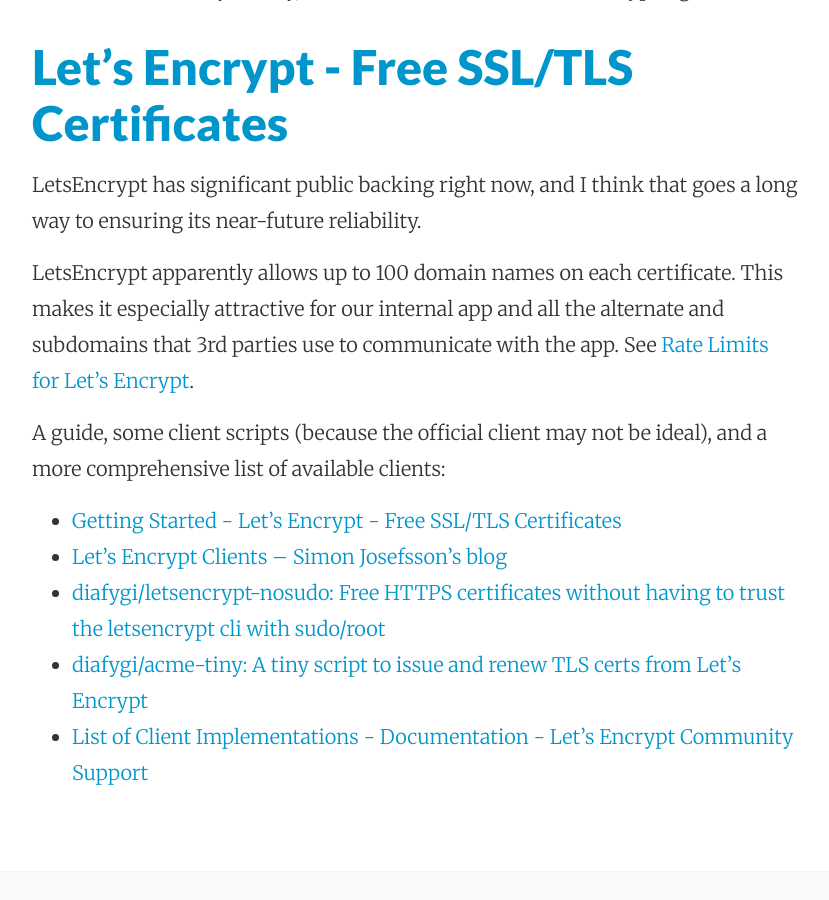
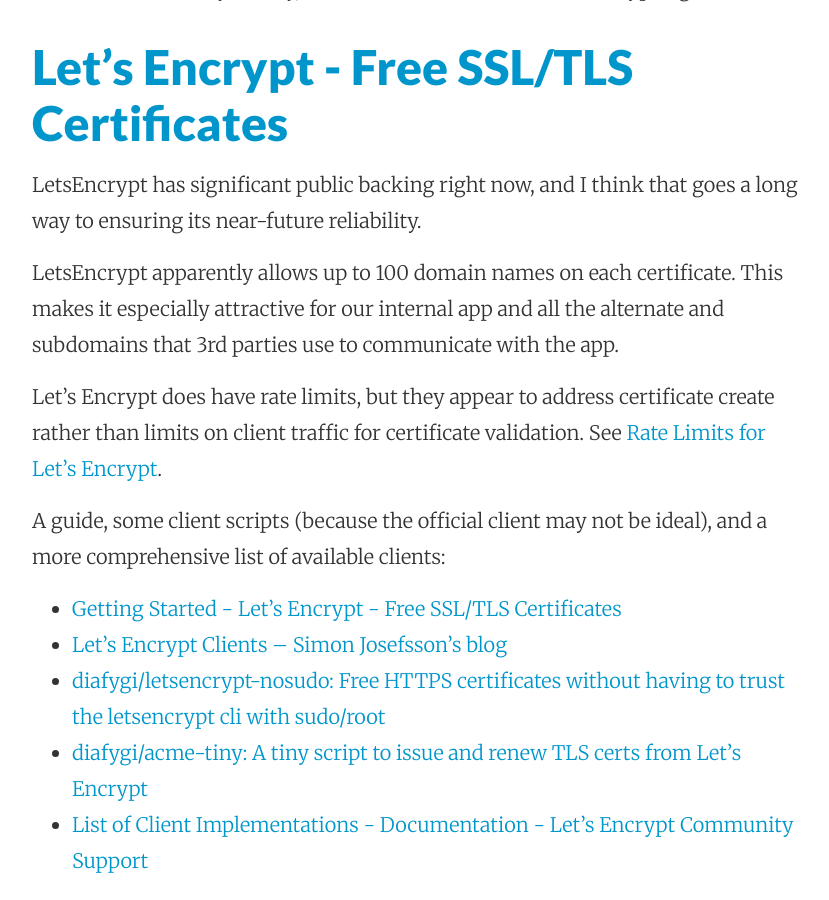
Before and after one commit to mattymaloney/mattymaloney.github.io, a Jekyll site: the page built from _posts/2016-03-03-free-ssl-tls-certs.md, in a window 1280 px wide and 900 px high, scrolled down 1110 px. Shown: the whole window, without its empty margins (224-1053 px from the left). Built offline with Jekyll 4.4.1, drawn with Linux system fonts in a browser that asks for light colours.

Commit message:
Updated 2016-03-03-free-ssl-tls-certs.md

```diff
--- a/_posts/2016-03-03-free-ssl-tls-certs.md
+++ b/_posts/2016-03-03-free-ssl-tls-certs.md
@@ -3,6 +3,7 @@
 layout: post
 title: Free SSL/TLS Certificates
 ---
+
 
 So far, I see 3 ways to get free SSL certificates.
 
@@ -24,7 +25,9 @@
 
 LetsEncrypt has significant public backing right now, and I think that goes a long way to ensuring its near-future reliability.
 
-LetsEncrypt apparently allows up to 100 domain names on each certificate. This makes it especially attractive for our internal app and all the alternate and subdomains that 3rd parties use to communicate with the app. See [Rate Limits for Let's Encrypt](https://community.letsencrypt.org/t/rate-limits-for-lets-encrypt/6769).
+LetsEncrypt apparently allows up to 100 domain names on each certificate. This makes it especially attractive for our internal app and all the alternate and subdomains that 3rd parties use to communicate with the app.
+
+Let's Encrypt does have rate limits, but they appear to address certificate create rather than limits on client traffic for certificate validation. See [Rate Limits for Let's Encrypt](https://community.letsencrypt.org/t/rate-limits-for-lets-encrypt/6769).
 
 A guide, some client scripts (because the official client may not be ideal), and a more comprehensive list of available clients:
 
```
